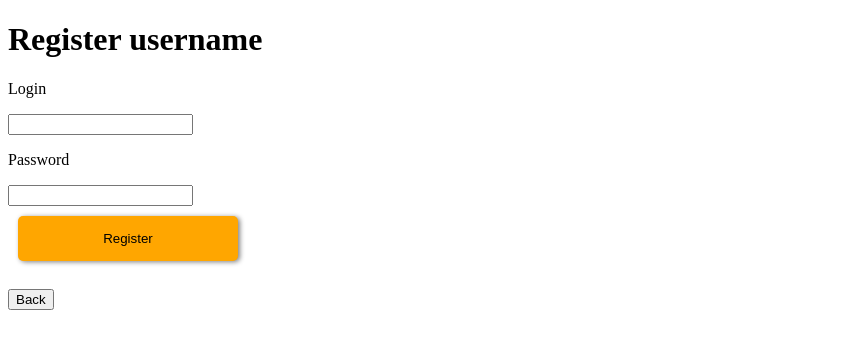
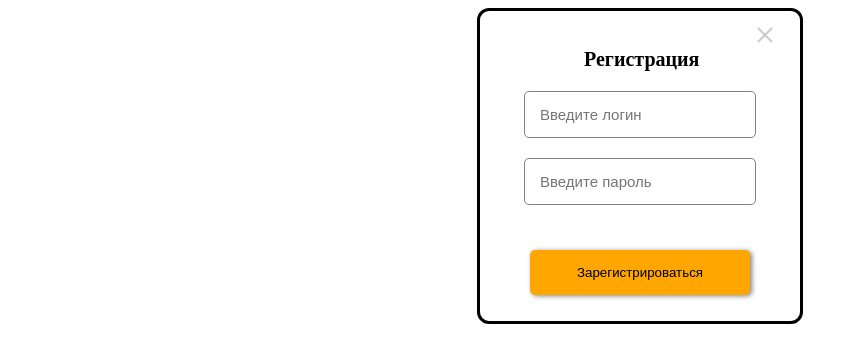
Before and after one commit to TheMeekrok/website-task-2022, a PHP site: page /register.php in a window 1280 px wide. Shown: the top 363 px of the page, without its empty margins (0-858 px from the left). Run offline with PHP 8.4, Linux system fonts and the light colour scheme.

Commit message:
Create Database fix register.php

```diff
--- a/create_users/create.php
+++ b/create_users/create.php
@@ -8,7 +8,7 @@ if (empty($login) || empty($password) || strlen($login) > 30 || strlen($password
 
 }
 else{
-    mysqli_query($connect, "INSERT INTO `loggins` (`id`, `login`, `password`) VALUES (NULL, '$login', '$password');");
+    mysqli_query($connect, "INSERT INTO `users` (`id`, `users`, `password`, `privilege`) VALUES (NULL, '$login', '$password', NULL);");
 }
 
 
--- a/delete.php
+++ b/delete.php
@@ -1,10 +1,10 @@
 <?php
 
-require_once "..\settings\settings.php";
+require_once "settings\settings.php";
 
 $id = $_GET['id'];
 
-mysqli_query($connect, "DELETE FROM `loggins` WHERE `loggins`.`id` = '$id'");
+mysqli_query($connect, "DELETE FROM `users` WHERE `users`.`id` = '$id'");
 
 header('Location: users\admin.php');
 
--- a/register.php
+++ b/register.php
@@ -12,30 +12,43 @@
 
 </head>
 
-<body>
+    <div class="sing_place">
 
-    <h1>Register username</h1>
-    <form action = "create_users\register.php" method="post">
-        <titlee>
-            <p>Login</p>
-            <input type="text" name="login">
-        </titlee>
+        <div class="sign_win">
 
-        <description>
-            <p>Password</p>
-            <input type="text" name="password">
-        </description>
+            <div class="dack_but_place">
 
-        <br>
-        <button class ="add_but" type="submit">Register</button>
-    </form>
+                <form action = "users\guess.php" method="post">
+                    <button class="dack_but" type="submit"></button>
+                </form>
 
-    <br>
+                <div class="title_sign_win_place">
+                    <h1 id="title_sign_win">Регистрация</h1>
+                </div>
 
-    <form action = "users\guess.php" method="post">
-        <button  class ="sout_but" type="submit">Back</button>
-    </form>
+            </div>
 
+            <form action = "create_users\register.php" method="post">
+
+                <div class="sign_input_pass">
+                    <input class="sign_input" type="text" name="login" placeholder="Введите логин">
+                </div>
+
+                <div class="sign_input_login">
+                    <input class="sign_input" type="password" name="password" placeholder="Введите пароль">
+                </div>
+
+
+                <div class="sign_buts">
+
+                <div class="sign_but_aign">
+                    <button class ="add_but"  type="submit">Зарегистрироваться</button>
+                </div>
+
+            </form>
+    </div>
+
+</body>
 
 </body>
 </html>
--- a/settings/settings.php
+++ b/settings/settings.php
@@ -1,6 +1,6 @@
 <?php
     // Подключение к базе данных
-    $host = "192.168.0.12";
+    $host = "10.0.138.5";
     $user = "root";
     $password = "";
     $db = "online_shop";
--- a/sing.php
+++ b/sing.php
@@ -31,6 +31,7 @@
 
             <form action = "vendor\sing.php" method="post">
 
+
                 <div class="sign_input_pass">
                     <input class="sign_input" type="text" name="login" placeholder="Введите логин">
                 </div>
@@ -49,7 +50,5 @@
             </form>
     </div>
 
-
-
 </body>
 </html>
--- a/update.php
+++ b/update.php
@@ -2,7 +2,7 @@
     require_once ".\settings\settings.php";
 
     $id = $_GET['id'];
-    $users = mysqli_query($connect, "SELECT * FROM `loggins` WHERE `id` = '$id'");
+    $users = mysqli_query($connect, "SELECT * FROM `users` WHERE `id` = '$id'");
     $users = mysqli_fetch_assoc($users);
     ?>
 
@@ -21,7 +21,7 @@
             <input type ="text" name="id" value="<?=$id?>" style="display:none">
             <titlee>
             <p>Login</p>
-            <input type="text" name="login"  value="<?=$users['login']?>">
+            <input type="text" name="login"  value="<?=$users['users']?>">
             </titlee>
             <description>
             <p>Password</p>
--- a/users/admin.php
+++ b/users/admin.php
@@ -13,6 +13,7 @@
 </head>
 
 <body>
+
     <table>
         <tr>
             <th>ID</th>
@@ -23,7 +24,7 @@
 
         </tr>
         <?php
-            $users = mysqli_query($connect, "SELECT * FROM `loggins`");
+            $users = mysqli_query($connect, "SELECT * FROM `users`");
             $users = mysqli_fetch_all($users);
             foreach ($users as $loggins){
                 ?>
--- a/users/inlogin.php
+++ b/users/inlogin.php
@@ -21,7 +21,7 @@
 
         </tr>
         <?php
-            $users = mysqli_query($connect, "SELECT * FROM `loggins`");
+            $users = mysqli_query($connect, "SELECT * FROM `users`");
             $users = mysqli_fetch_all($users);
             foreach ($users as $loggins){
                 ?>
```
Also changed, not shown: DATABASE/users.sql (renamed from DATABASE/online_shop.sql, +9 -8 lines), connect/connect.php (added, +13 -0 lines), create_users/register.php (+6 -4 lines), 2 other files.
